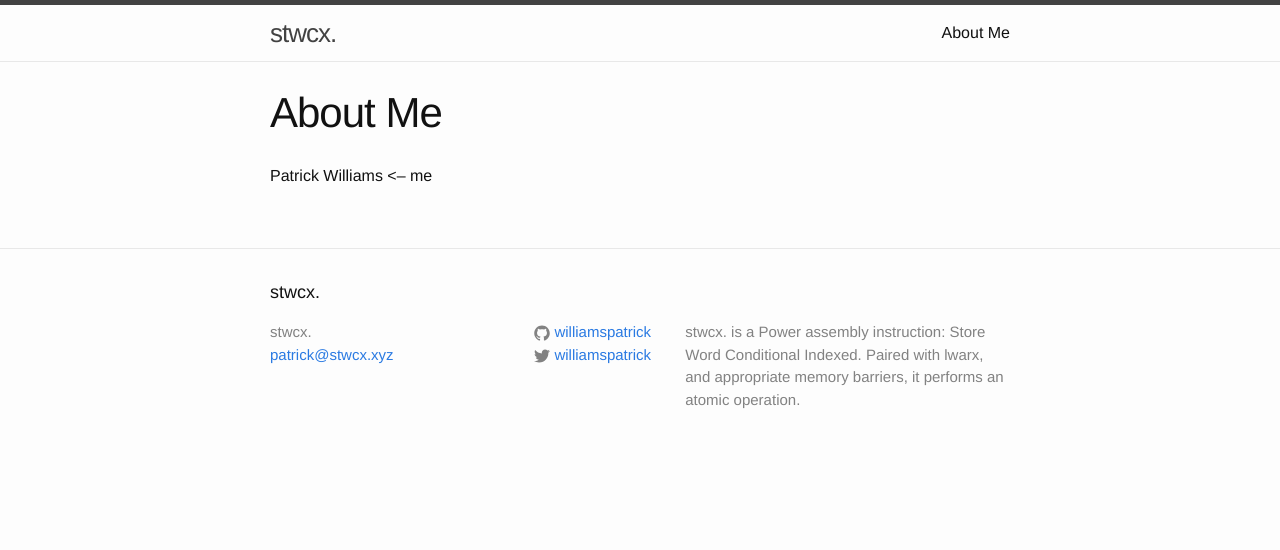
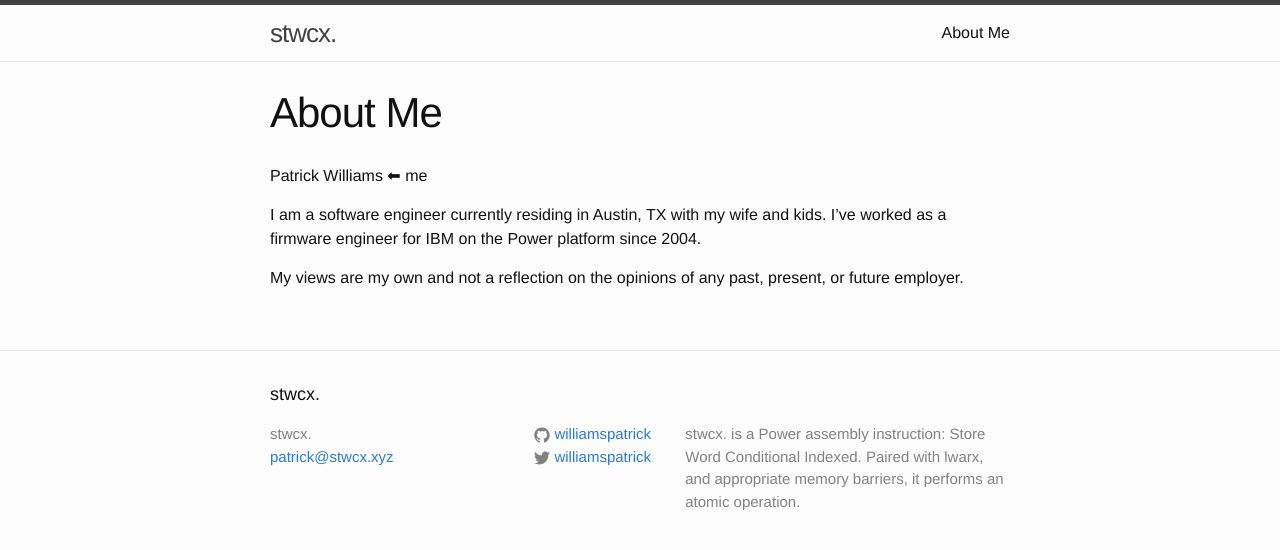
Before and after one commit to williamspatrick/williamspatrick.github.io, a Jekyll site: the page built from about.md, in a window 1280 px wide. Shown: the top 550 px of the page. Built offline with Jekyll 4.4.1, drawn with Linux system fonts in a browser that asks for light colours.

Commit message:
Update about.

```diff
--- a/about.md
+++ b/about.md
@@ -4,4 +4,8 @@ title: About Me
 permalink: /about/
 ---
 
-Patrick Williams <-- me
+Patrick Williams &#11013; me
+
+I am a software engineer currently residing in Austin, TX with my wife and kids.  I've worked as a firmware engineer for IBM on the Power platform since 2004.
+
+My views are my own and not a reflection on the opinions of any past, present, or future employer.
```
